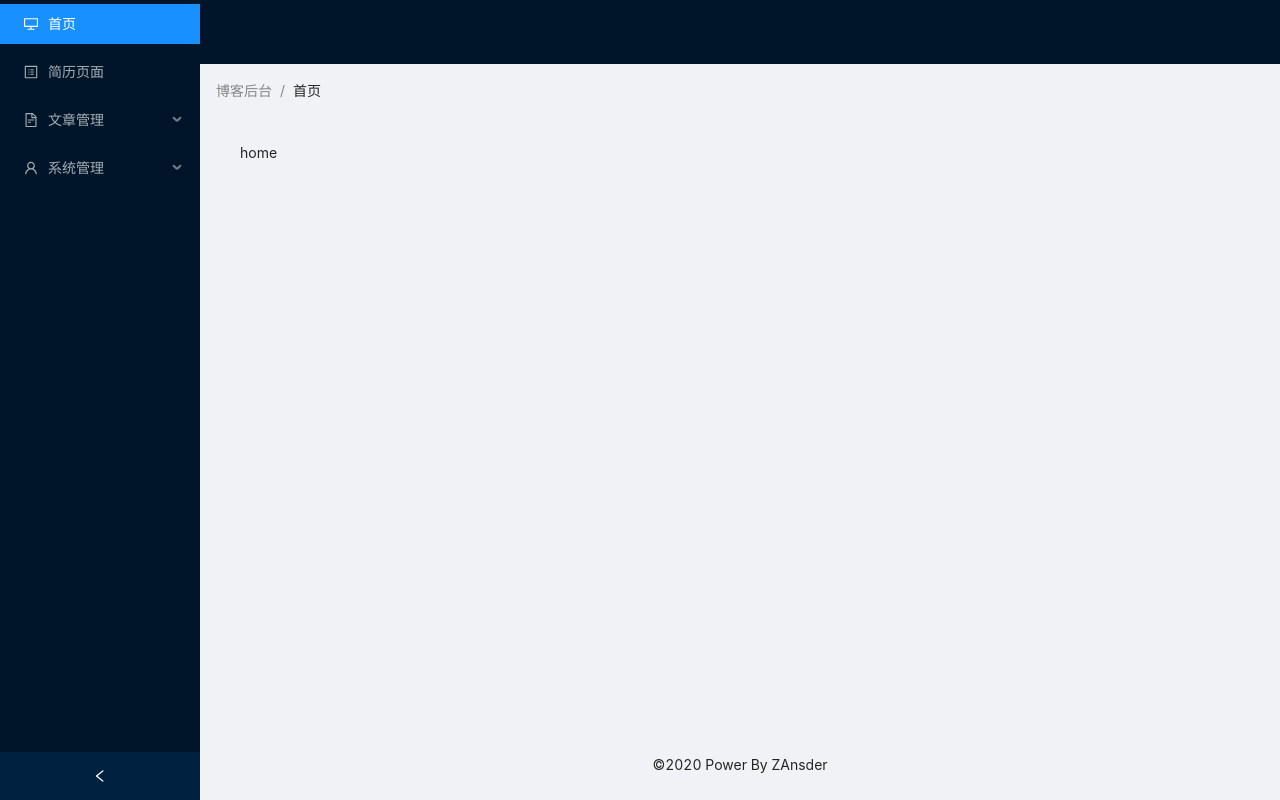
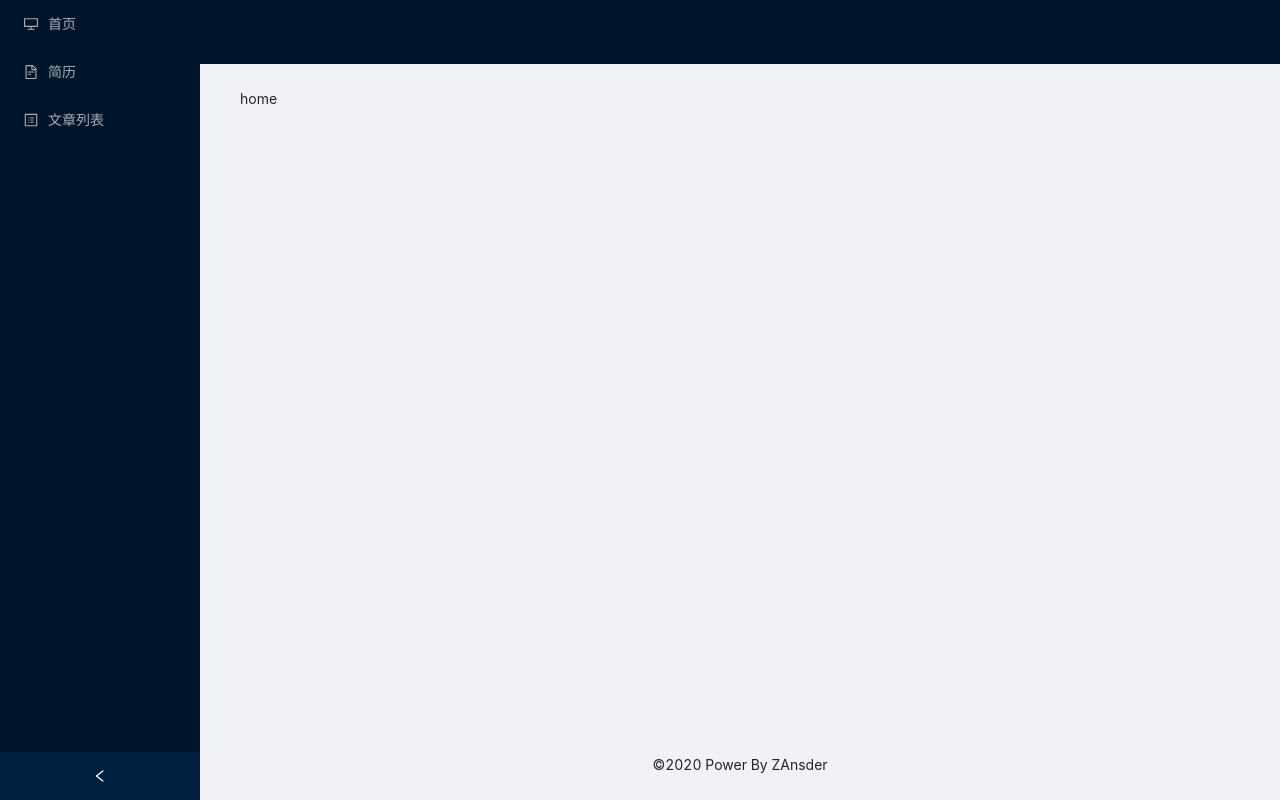
Before and after one commit to zaniors/zansder-next-admin, a React (Create React App) app: page /home in a window 1280 px wide. Built offline with nearby package versions, Linux system fonts and the light colour scheme.

Commit message:
sidebar添加路由跳转

```diff
--- a/package.json
+++ b/package.json
@@ -1,5 +1,5 @@
 {
-  "name": "antd-demo-ts",
+  "name": "zansder-site-next-admin",
   "version": "0.1.0",
   "private": true,
   "dependencies": {
--- a/src/index.tsx
+++ b/src/index.tsx
@@ -17,7 +17,7 @@ ReactDOM.render(
                 {
                   <Switch>
                     {
-                      route.routes && route.routes.map((subRoute, i) => (
+                      route.children && route.children.map((subRoute, i) => (
                         <Route
                           key={i}
                           path={subRoute.path}
--- a/src/layout/index.tsx
+++ b/src/layout/index.tsx
@@ -1,12 +1,7 @@
 import React, { FC, useState } from 'react';
-import { Redirect, useLocation } from 'react-router-dom';
-import { Layout, Menu, Breadcrumb } from 'antd';
-import {
-  DesktopOutlined,
-  FileTextOutlined,
-  ProfileOutlined,
-  UserOutlined,
-} from '@ant-design/icons';
+import { Redirect, useLocation, Link } from 'react-router-dom';
+import { Layout, Menu } from 'antd';
+import router from '../router';
 
 const { Header, Content, Footer, Sider } = Layout;
 const { SubMenu } = Menu;
@@ -20,10 +15,17 @@ export const LayoutAdmin: FC = (props) => {
       <Sider collapsible collapsed={collapsed} onCollapse={setCollapsed}>
         <div className="logo"></div>
         <Menu theme="dark" defaultSelectedKeys={['1']} mode="inline">
-          <Menu.Item key="1" icon={<DesktopOutlined />}>首页</Menu.Item>
-          <Menu.Item key="2" icon={<ProfileOutlined />}>简历页面</Menu.Item>
-
-          <SubMenu key="sub1" icon={<FileTextOutlined />} title="文章管理">
+          {
+            router.map(item => (
+              item.children && item.children.map(item => (
+                <Menu.Item key={item.path} icon={<item.icon />}>
+                  <Link to={item.path}>{item.breadcrumbName}</Link>
+                </Menu.Item>
+              ))
+            ))
+          }
+          {/* <Menu.Item key="2" icon={<ProfileOutlined />}>简历页面</Menu.Item> */}
+          {/* <SubMenu key="sub1" icon={<FileTextOutlined />} title="文章管理">
             <Menu.Item key="3">文章列表</Menu.Item>
           </SubMenu>
 
@@ -32,17 +34,13 @@ export const LayoutAdmin: FC = (props) => {
             <Menu.Item key="7">系统日志</Menu.Item>
             <Menu.Item key="8">操作日志</Menu.Item>
             <Menu.Item key="9">修改密码</Menu.Item>
-          </SubMenu>
+          </SubMenu> */}
         </Menu>
       </Sider>
 
       <Layout className="site-layout">
         <Header className="site-layout-background" style={{ padding: 0 }} />
         <Content style={{ margin: '0 16px' }}>
-          <Breadcrumb style={{ margin: '16px 0' }}>
-            <Breadcrumb.Item>博客后台</Breadcrumb.Item>
-            <Breadcrumb.Item>首页</Breadcrumb.Item>
-          </Breadcrumb>
           <div className="site-layout-background" style={{ padding: 24, minHeight: 360 }}>
             {pathname === '/' && <Redirect to={'/home'} />}
             {children}
--- a/src/router/index.tsx
+++ b/src/router/index.tsx
@@ -1,15 +1,38 @@
 import { LayoutAdmin } from '../layout';
-import Home from '../views/dashboard/index';
+import Home from '../views/home/index';
+import Resume from '../views/resume';
+import ArticleList from '../views/article/list';
+import {
+  DesktopOutlined,
+  FileTextOutlined,
+  ProfileOutlined,
+  // UserOutlined,
+} from '@ant-design/icons';
 
 const router = [
   {
     path: '/',
     component: LayoutAdmin,
-    routes: [
+    breadcrumbName: '博客后台',
+    children: [
       {
         path: '/home',
-        component: Home
-      }
+        component: Home,
+        breadcrumbName: '首页',
+        icon: DesktopOutlined
+      },
+      {
+        path: '/resume',
+        component: Resume,
+        breadcrumbName: '简历',
+        icon: FileTextOutlined
+      },
+      {
+        path: '/article/list',
+        component: ArticleList,
+        breadcrumbName: '文章列表',
+        icon: ProfileOutlined
+      },
     ]
   }
 ]
--- a/src/views/dashboard/index.tsx
+++ /dev/null
@@ -1,11 +0,0 @@
-import React, { Component } from 'react';
-
-class Home extends Component {
-  render() {
-    return (
-      <section className="home-container">home</section>
-    )
-  }
-}
-
-export default Home;
```
